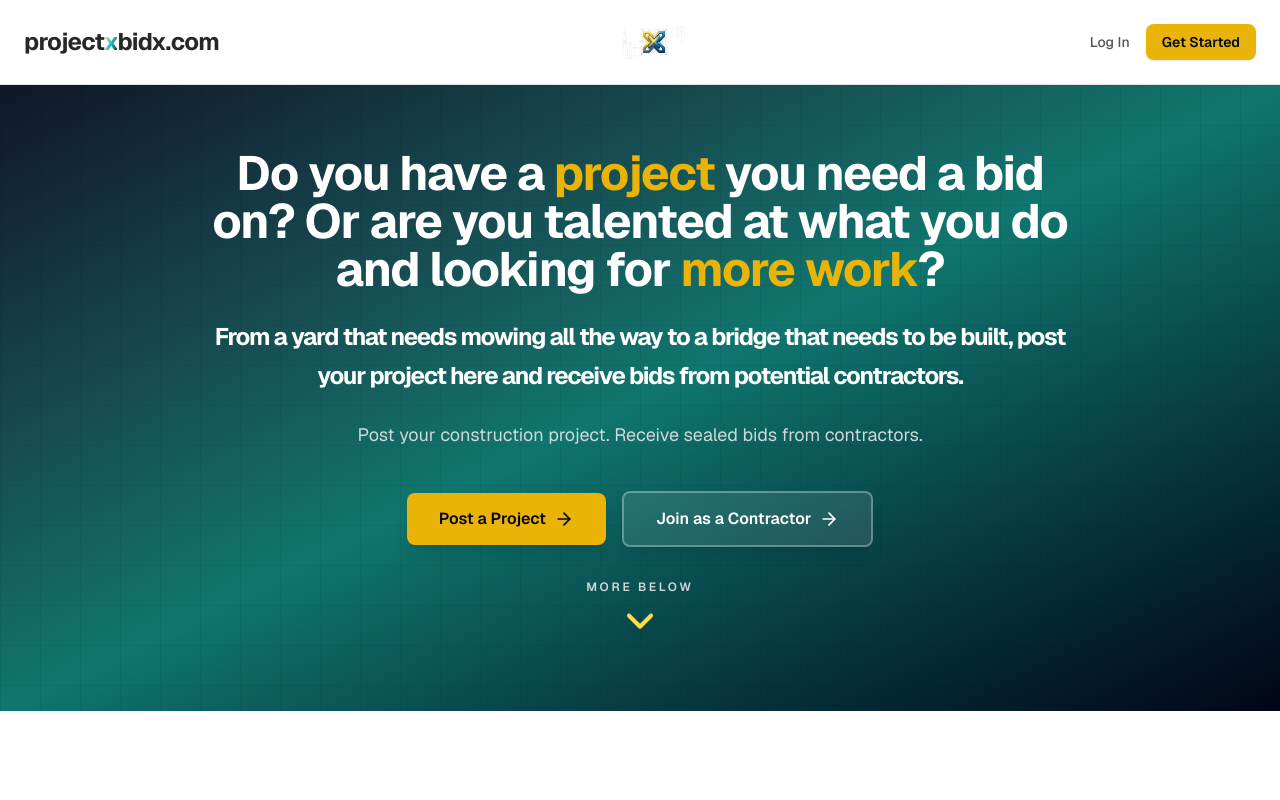
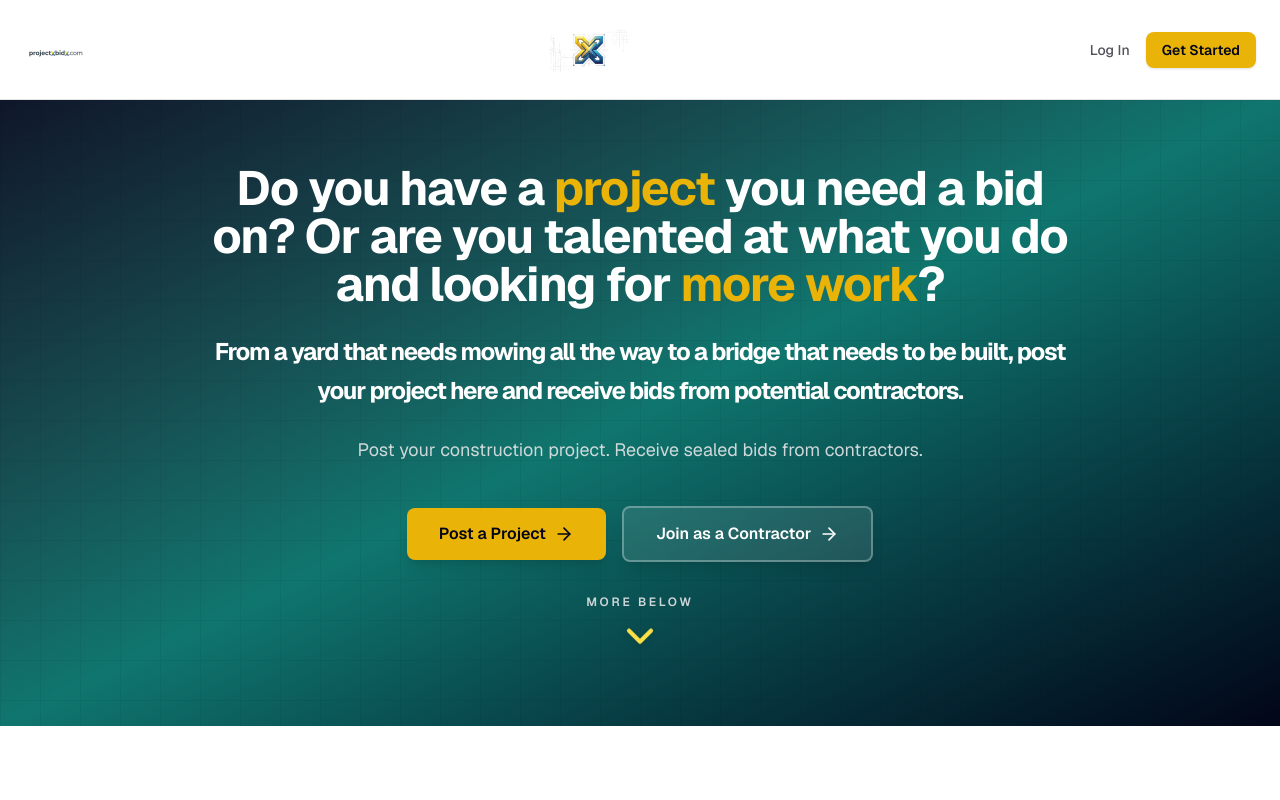
Before and after one commit to Apixa25/Project-Bidder, a Next.js app in the folder goldbridgebid/: page / in a window 1280 px wide. Shown: the top 800 px of the page. Built offline with nearby package versions, Linux system fonts and the light colour scheme.

Commit message:
Refactor branding components: update BrandWordmark to use an image instead of text, adjust logo sizes and styles across various pages, and enhance layout consistency. Modify scroll margin values for sections to improve spacing and visual alignment.

```diff
--- a/goldbridgebid/src/app/(auth)/login/page.tsx
+++ b/goldbridgebid/src/app/(auth)/login/page.tsx
@@ -47,7 +47,10 @@ function LoginForm() {
             height={512}
             className="h-48 w-auto max-w-[560px] object-contain"
           />
-          <BrandWordmark className="text-2xl" />
+          <BrandWordmark
+            asLink={false}
+            className="mx-auto h-12 w-auto max-w-[min(100%,360px)] object-contain"
+          />
         </Link>
         <p className="mt-3 text-text-secondary">Sign in to your account</p>
       </div>
--- a/goldbridgebid/src/app/(auth)/signup/page.tsx
+++ b/goldbridgebid/src/app/(auth)/signup/page.tsx
@@ -45,11 +45,14 @@ function SignupForm() {
           <Image
             src="/logo-mark.png"
             alt="projectxbidx"
-            width={256}
-            height={256}
-            className="h-24 w-auto max-w-[280px] object-contain"
+            width={512}
+            height={512}
+            className="h-48 w-auto max-w-[560px] object-contain"
           />
-          <BrandWordmark className="text-2xl" />
+          <BrandWordmark
+            asLink={false}
+            className="mx-auto h-12 w-auto max-w-[min(100%,360px)] object-contain"
+          />
         </Link>
         <p className="mt-3 text-text-secondary">Create your account</p>
       </div>
--- a/goldbridgebid/src/app/page.tsx
+++ b/goldbridgebid/src/app/page.tsx
@@ -101,15 +101,18 @@ export default function Home() {
     <div className="flex flex-col min-h-screen">
       {/* Navigation */}
       <header className="sticky top-0 z-50 border-b border-border bg-surface/95 backdrop-blur-sm">
-        <nav className="mx-auto flex max-w-7xl items-center px-4 py-2.5 sm:px-6">
-          <BrandWordmark className="text-xl shrink-0 sm:text-2xl" />
+        <nav className="mx-auto flex max-w-7xl items-center gap-3 px-4 py-[0.6rem] sm:gap-4 sm:px-6">
+          <BrandWordmark
+            priority
+            className="h-12 w-auto max-w-[min(100%,min(92vw,380px))] shrink-0 object-contain object-left sm:h-14 md:h-16"
+          />
           <div className="flex flex-1 justify-center px-2">
             <Image
               src="/logo-mark.png"
               alt="projectxbidx"
-              width={256}
-              height={256}
-              className="h-14 w-auto max-h-16 max-w-[min(100%,220px)] object-contain sm:h-16"
+              width={512}
+              height={512}
+              className="h-14 w-auto max-h-20 max-w-[min(100%,280px)] object-contain sm:h-16 md:h-20"
               priority
             />
           </div>
@@ -183,7 +186,7 @@ export default function Home() {
         {/* How It Works */}
         <section
           id="how-it-works"
-          className="scroll-mt-[230px] py-20 sm:py-28 bg-surface"
+          className="scroll-mt-32 sm:scroll-mt-36 py-20 sm:py-28 bg-surface"
         >
           <div className="mx-auto max-w-7xl px-6 lg:px-8">
             <div className="mx-auto max-w-2xl text-center">
@@ -238,7 +241,7 @@ export default function Home() {
         {/* Features Grid */}
         <section
           id="features"
-          className="scroll-mt-[230px] py-20 sm:py-28 bg-bg-warm"
+          className="scroll-mt-32 sm:scroll-mt-36 py-20 sm:py-28 bg-bg-warm"
         >
           <div className="mx-auto max-w-7xl px-6 lg:px-8">
             <div className="mx-auto max-w-2xl text-center">
@@ -279,7 +282,7 @@ export default function Home() {
         {/* Badge System Showcase */}
         <section
           id="qualification"
-          className="scroll-mt-[230px] py-20 sm:py-28 bg-surface"
+          className="scroll-mt-32 sm:scroll-mt-36 py-20 sm:py-28 bg-surface"
         >
           <div className="mx-auto max-w-7xl px-6 lg:px-8">
             <div className="mx-auto max-w-4xl">
@@ -363,7 +366,7 @@ export default function Home() {
         {/* Trades We Cover */}
         <section
           id="trades"
-          className="scroll-mt-[230px] py-20 sm:py-28 bg-bg-warm"
+          className="scroll-mt-32 sm:scroll-mt-36 py-20 sm:py-28 bg-bg-warm"
         >
           <div className="mx-auto max-w-7xl px-6 lg:px-8">
             <div className="mx-auto max-w-2xl text-center">
@@ -398,7 +401,7 @@ export default function Home() {
         {/* CTA Section */}
         <section
           id="get-started"
-          className="relative scroll-mt-[230px] overflow-hidden bg-gradient-to-r from-accent via-secondary to-primary py-20"
+          className="relative scroll-mt-32 sm:scroll-mt-36 overflow-hidden bg-gradient-to-r from-accent via-secondary to-primary py-20"
         >
           <div className="relative mx-auto max-w-7xl px-6 lg:px-8">
             <div className="mx-auto max-w-2xl text-center">
@@ -446,11 +449,11 @@ export default function Home() {
               <Image
                 src="/logo-mark.png"
                 alt="projectxbidx"
-                width={160}
-                height={160}
-                className="h-14 w-auto max-w-[160px] object-contain"
+                width={320}
+                height={320}
+                className="h-28 w-auto max-w-[320px] object-contain"
               />
-              <BrandWordmark className="text-lg" />
+              <BrandWordmark className="h-10 w-auto max-w-[min(100%,300px)] object-contain" />
             </div>
             <p className="text-sm text-text-muted">
               Serving Crescent City, CA — growing nationwide.
--- a/goldbridgebid/src/components/BrandWordmark.tsx
+++ b/goldbridgebid/src/components/BrandWordmark.tsx
@@ -1,20 +1,37 @@
+import Image from "next/image";
+import Link from "next/link";
+
 /**
- * projectxbidx.com — "project" + gradient "x" + "bidx.com" (charcoal + brand gradient).
+ * Full projectxbidx.com wordmark (PNG) — replaces plain text + gradient CSS.
  */
 export function BrandWordmark({
-  className = "",
+  className = "h-8 w-auto max-w-[min(100%,280px)] object-contain object-left sm:h-9",
+  priority = false,
+  /** Set false when already wrapped in a parent `<Link>` (e.g. auth header). */
+  asLink = true,
 }: {
   className?: string;
+  priority?: boolean;
+  asLink?: boolean;
 }) {
+  const img = (
+    <Image
+      src="/wordmark.png"
+      alt="projectxbidx.com"
+      width={480}
+      height={120}
+      className={className}
+      priority={priority}
+    />
+  );
+
+  if (!asLink) {
+    return <span className="inline-flex shrink-0 items-center">{img}</span>;
+  }
+
   return (
-    <span
-      className={`font-bold tracking-tight text-text-primary lowercase ${className}`}
-    >
-      project
-      <span className="bg-gradient-to-br from-primary-light via-secondary-light to-accent bg-clip-text text-transparent">
-        x
-      </span>
-      bidx.com
-    </span>
+    <Link href="/" className="inline-flex shrink-0 items-center">
+      {img}
+    </Link>
   );
 }
--- a/goldbridgebid/src/components/layout/DashboardNav.tsx
+++ b/goldbridgebid/src/components/layout/DashboardNav.tsx
@@ -70,11 +70,14 @@ export default function DashboardNav({
           <Image
             src="/logo-mark.png"
             alt="projectxbidx"
-            width={192}
-            height={192}
-            className="h-16 w-auto max-w-[160px] object-contain"
+            width={384}
+            height={384}
+            className="h-32 w-auto max-w-full object-contain px-1"
           />
-          <BrandWordmark className="text-base" />
+          <BrandWordmark
+            asLink={false}
+            className="h-9 w-auto max-w-full object-contain px-0.5"
+          />
         </Link>
       </div>
 
```
Also changed, not shown: goldbridgebid/public/wordmark.png (added).
